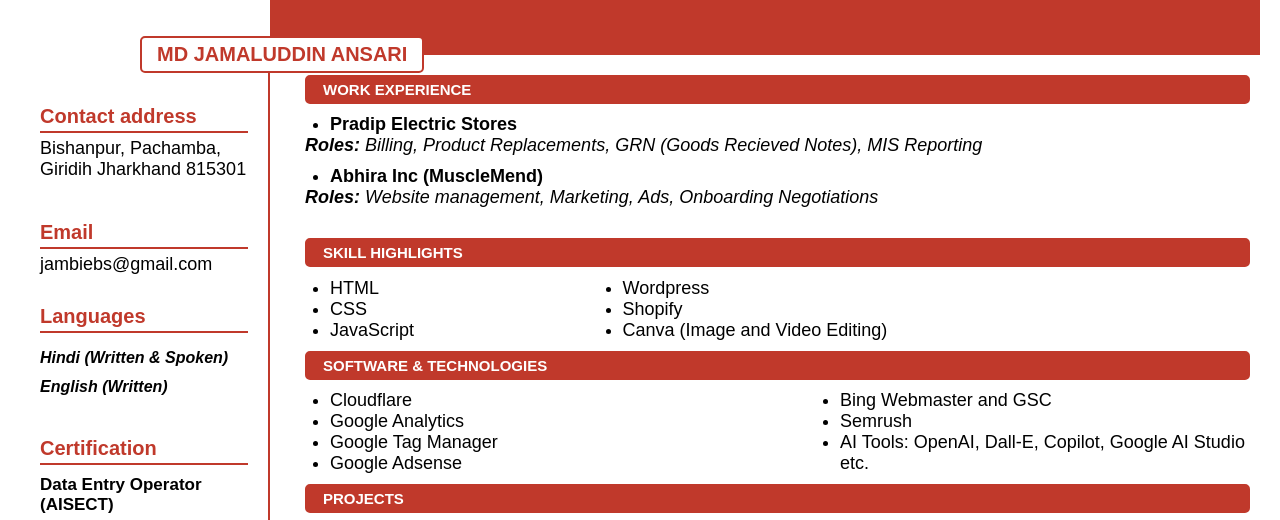
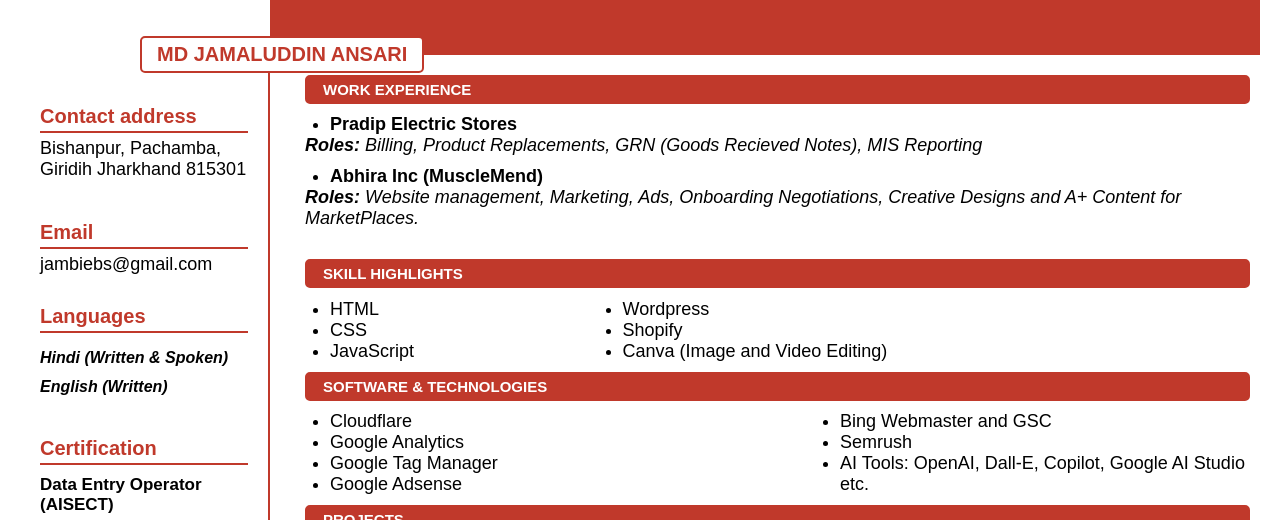
Before and after one commit to jambiebs/jambiebs.github.io, a plain HTML site: page index.html in a window 1280 px wide. Shown: the part 215-735 px from the top of the page. Drawn offline with Linux system fonts and the light colour scheme.

Commit message:
Update index.html

```diff
--- a/index.html
+++ b/index.html
@@ -326,7 +326,7 @@
                 <p style="font-style: italic;"><b>Roles: </b>Billing, Product Replacements, GRN (Goods Recieved Notes),
                     MIS Reporting</p>
                 <li class="bold mrgn">Abhira Inc (MuscleMend)</li>
-                <p style="font-style: italic;"><b>Roles: </b>Website management, Marketing, Ads, Onboarding Negotiations
+                <p style="font-style: italic;"><b>Roles: </b>Website management, Marketing, Ads, Onboarding Negotiations, Creative Designs and A+ Content for MarketPlaces.
                 </p>
             </ul>
         </div>
```
